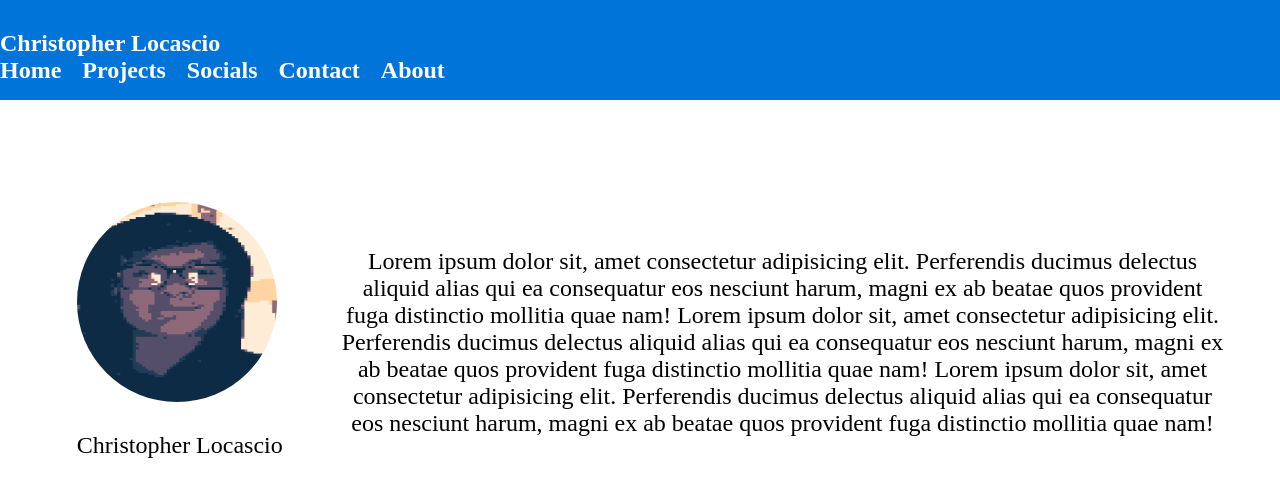
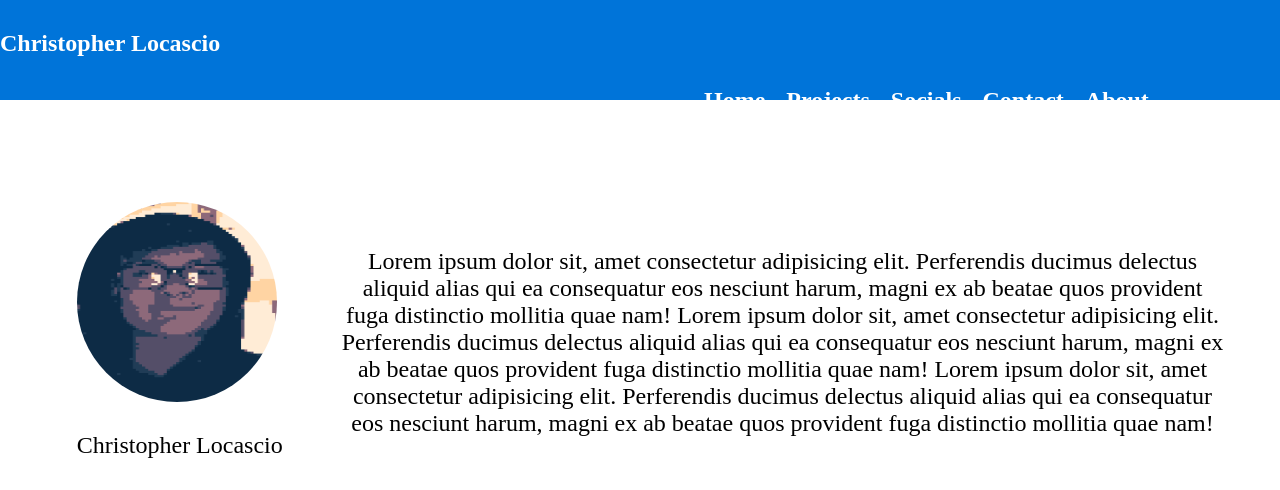
Before and after one commit to TofuPanda1234567/personalwebsite, a plain HTML site: page index.html in a window 1280 px wide. Shown: the top 490 px of the page. Drawn offline with Linux system fonts and the light colour scheme.

Commit message:
changed menubar

```diff
--- a/style.css
+++ b/style.css
@@ -16,7 +16,7 @@
   box-shadow: 10px 10px 5px lightblue;
 }
 
-.menu > a {
+.menu {
   padding-left: 55%;
   padding-top: 30px;
 }
```
